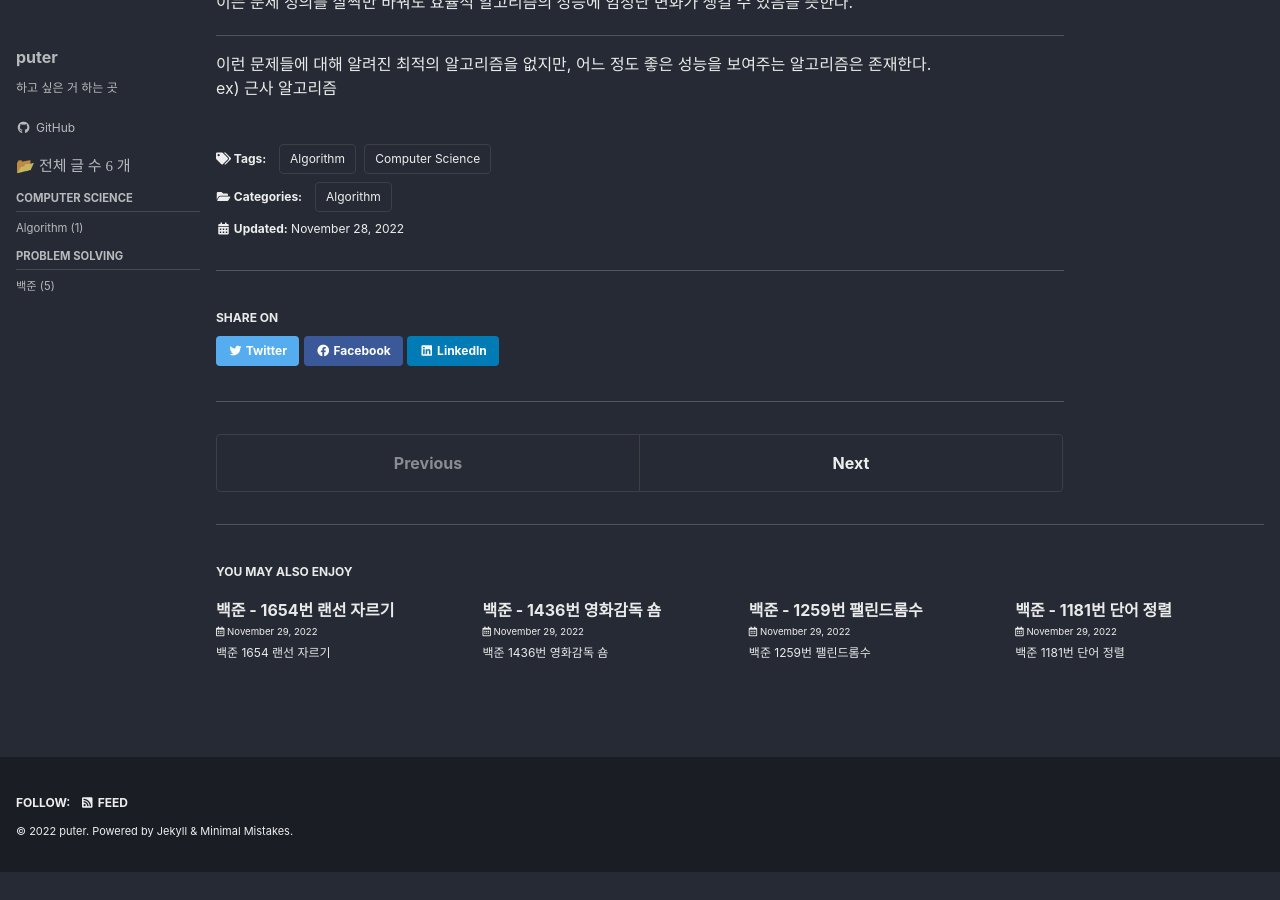
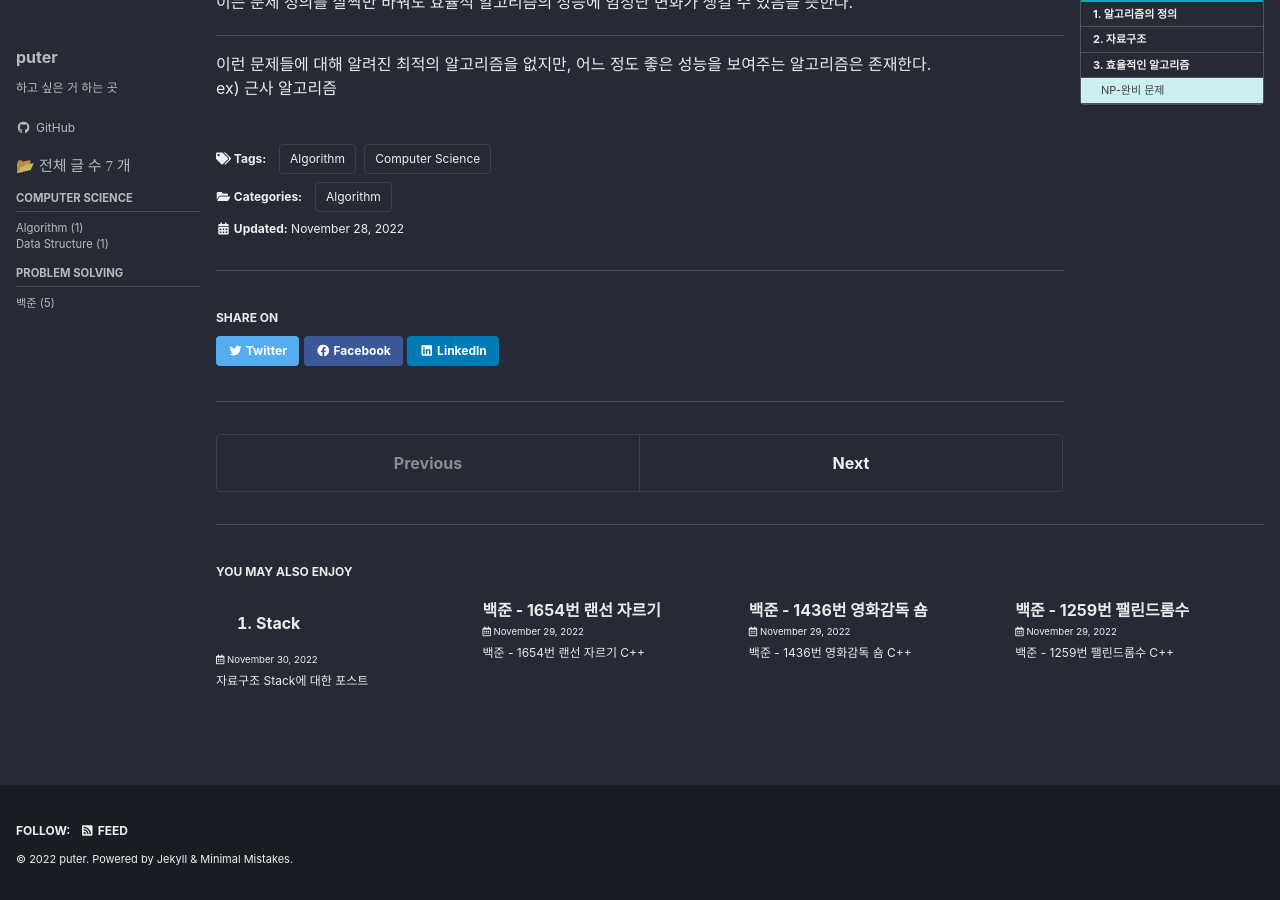
Before and after one commit to puter2712git/puter2712git.github.io, a Jekyll site: the page built from _posts/Computer Science/Algorithm/2022-11-28-Algorithm-1-(1).md, in a window 1280 px wide and 900 px high, scrolled down 1050 px. Built offline with Jekyll 4.4.1, drawn with Linux system fonts in a browser that asks for light colours; cached includes are drawn as plain includes; before the commit the page ends 1922 px from its top, so only the background shows below that.

Commit message:
Modify post

```diff
--- a/_posts/Computer Science/Algorithm/2022-11-28-Algorithm-1-(1).md
+++ b/_posts/Computer Science/Algorithm/2022-11-28-Algorithm-1-(1).md
@@ -1,11 +1,18 @@
 ---
 title: "1-(1) 알고리즘이란?"
-last_modified_at: 2022-11-28
+excerpt: "알고리즘 기초"
+
 categories:
   - Algorithm
 tags:
   - Computer Science
   - Algorithm
+
+toc: true
+toc_sticky: true
+
+date: 2022-11-28
+last_modified_at: 2022-11-28
 ---
 ## 1. 알고리즘의 정의
 
--- /dev/null
+++ b/_posts/Computer Science/Data Structure/2022-11-30-Data-Structure-Stack.md
@@ -0,0 +1,16 @@
+---
+title: "1. Stack"
+excerpt: "자료구조 Stack에 대한 포스트"
+
+categories:
+  - Data Structure
+tags:
+  - Computer Science
+  - Data Structure
+
+toc: true
+toc_sticky: true
+
+date: 2022-11-30
+last_modified_at: 2022-11-30
+---
```
Also changed, not shown: _posts/Problem Solving/Baekjoon/2022-11-29-1018-체스판-다시-칠하기.md (+8 -1 lines), _posts/Problem Solving/Baekjoon/2022-11-29-1181-단어-정렬.md (+8 -1 lines), _posts/Problem Solving/Baekjoon/2022-11-29-1259-팰린드롬수.md (+8 -1 lines), _posts/Problem Solving/Baekjoon/2022-11-29-1436-영화감독-숌.md (+8 -1 lines), _posts/Problem Solving/Baekjoon/2022-11-29-1654-랜선-자르기.md (+8 -1 lines).
